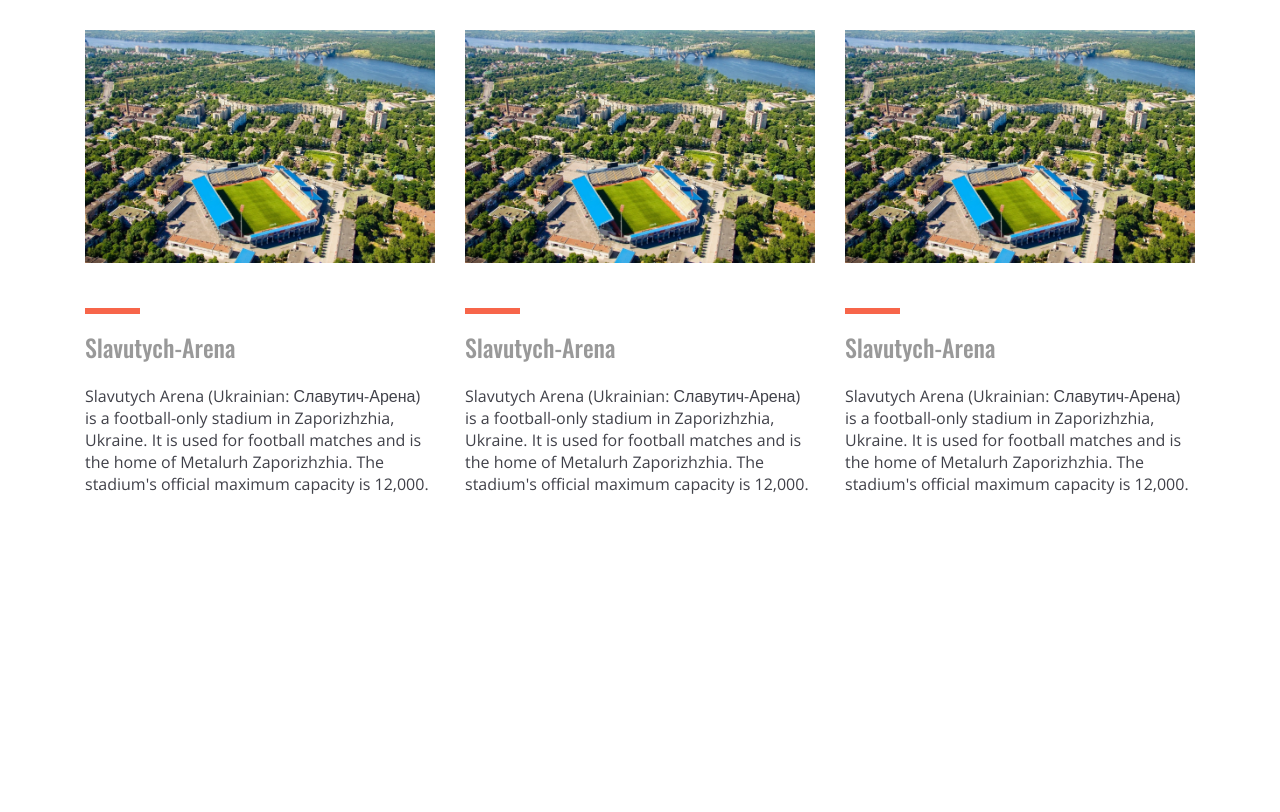
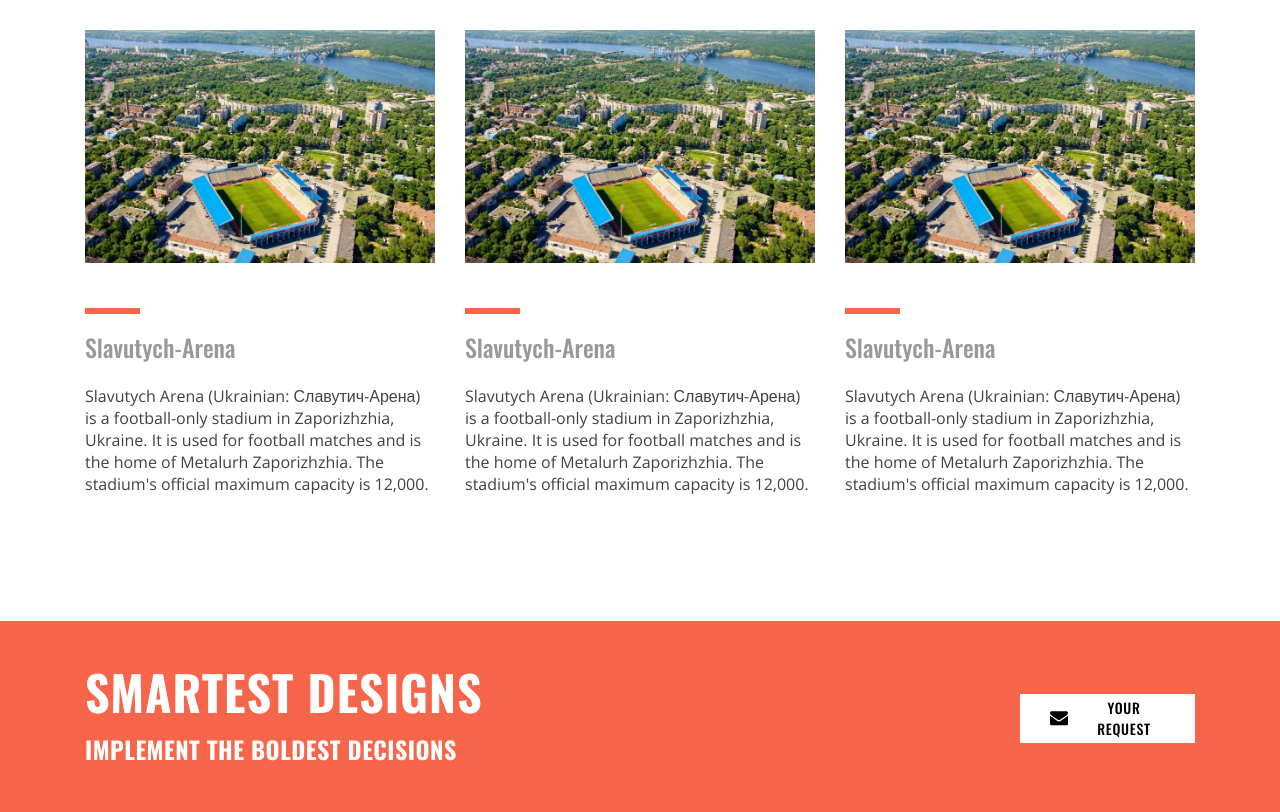
Before and after one commit to ShadePrima/figma-project-sait-2022, a plain HTML site: page index.html in a window 1280 px wide. Shown: the part 1254-2066 px from the top of the page. Before the commit the page ends 1875 px from the top, so only its background shows below. Drawn offline with nearby package versions, Linux system fonts and the light colour scheme.

Commit message:
your request

```diff
--- a/css/style.css
+++ b/css/style.css
@@ -219,7 +219,7 @@ body {
 @media screen and (max-width: 1280px) {
   .about__grid {
     grid-template-columns: repeat(2, 1fr);
-    grid-template-rows: repeat(2, 1fr)
+    grid-template-rows: repeat(2, 1fr);
   }
 }
 
@@ -234,26 +234,19 @@ body {
   }
 }
 
-
 .project-h2 {
   text-align: center;
   margin-bottom: 50px;
   padding-top: 251px;
-
 }
-
-
 
 .about__flex {
   display: flex;
-
-
 }
 
 .about__flex-item {
   max-width: 350px;
   margin-right: 30px;
-
 }
 
 .about__flex-item:last-child {
@@ -262,7 +255,6 @@ body {
 
 .project-img {
   margin-bottom: 45px;
-
 }
 
 .rectangle {
@@ -276,16 +268,14 @@ body {
   color: var(--dark-color);
   margin-bottom: 20px;
   color: var(--gray-color);
-
 }
 
 .project-p {
   color: var(--dark-color);
 }
 
-
 @media screen and (max-width: 1280px) {
-    .about {
+  .about {
     padding: 190px 15px 110px 15px;
   }
 }
@@ -293,7 +283,7 @@ body {
 @media screen and (max-width: 768px) {
   .about {
     padding-top: 150px;
-    padding-bottom: 80px
+    padding-bottom: 80px;
   }
 
   .about__flex {
@@ -317,3 +307,75 @@ body {
     padding-bottom: 0;
   }
 }
+
+.request {
+  background-color: var(--accent-color);
+  padding-top: 30px;
+  padding-bottom: 45px;
+}
+
+.request__flex {
+  display: flex;
+  justify-content: space-between;
+  align-items: center;
+}
+
+.request__flex-left {
+  color: var(--white-color);
+  padding-top: 5px;
+}
+
+.request__flex-right {
+}
+
+.repuest__h4 {
+  font-weight: 700;
+  text-transform: uppercase;
+  font-size: 48px;
+  line-height: 71px;
+  letter-spacing: 0.02em;
+  margin-bottom: 4px;
+}
+
+.request__h5 {
+  font-style: normal;
+  font-weight: 700;
+  font-size: 24px;
+  line-height: 36px;
+  letter-spacing: 0.02em;
+  text-transform: uppercase;
+}
+
+.request__btn {
+  border: none;
+  background-color: #fff;
+  display: flex;
+  align-items: center;
+  text-transform: uppercase;
+  font-family: 'Oswald', sans-serif;
+  font-weight: 500;
+  font-size: 14px;
+  letter-spacing: 0.05em;
+  padding: 14px 30px;
+  margin-top: 18px;
+  width: 175px;
+  height: 49px;
+}
+
+
+.request__icon {
+  margin-right: 15px;
+}
+
+@media screen and (max-width: 1280px) {
+  .request {
+    padding-left: 15px;
+    padding-right: 15px;
+  }
+}
+
+@media screen and (max-width: 768px) {
+  .request__flex {
+    flex-wrap: wrap;
+  }
+}
--- a/index.html
+++ b/index.html
@@ -91,5 +91,23 @@
         </div>
       </div>
     </section>
+
+    <section class="request">
+      <div class="container">
+        <div class="request__flex">
+          <div class="request__flex-left">
+            <h4 class="repuest__h4">SMARTEST DESIGNS</h4>
+            <h5 class="request__h5">IMPLEMENT THE BOLDEST DECISIONS</h5>
+          </div>
+          <div class="request__flex-right">
+            <button class="request__btn">
+              <img src="./img/Envelop.svg" alt="Envelop" class="request__icon">
+              Your request
+            </button>
+          </div>
+        </div>
+      </div>
+    </section>
+
   </body>
 </html>
```
Also changed, not shown: img/Envelop.svg (added).
